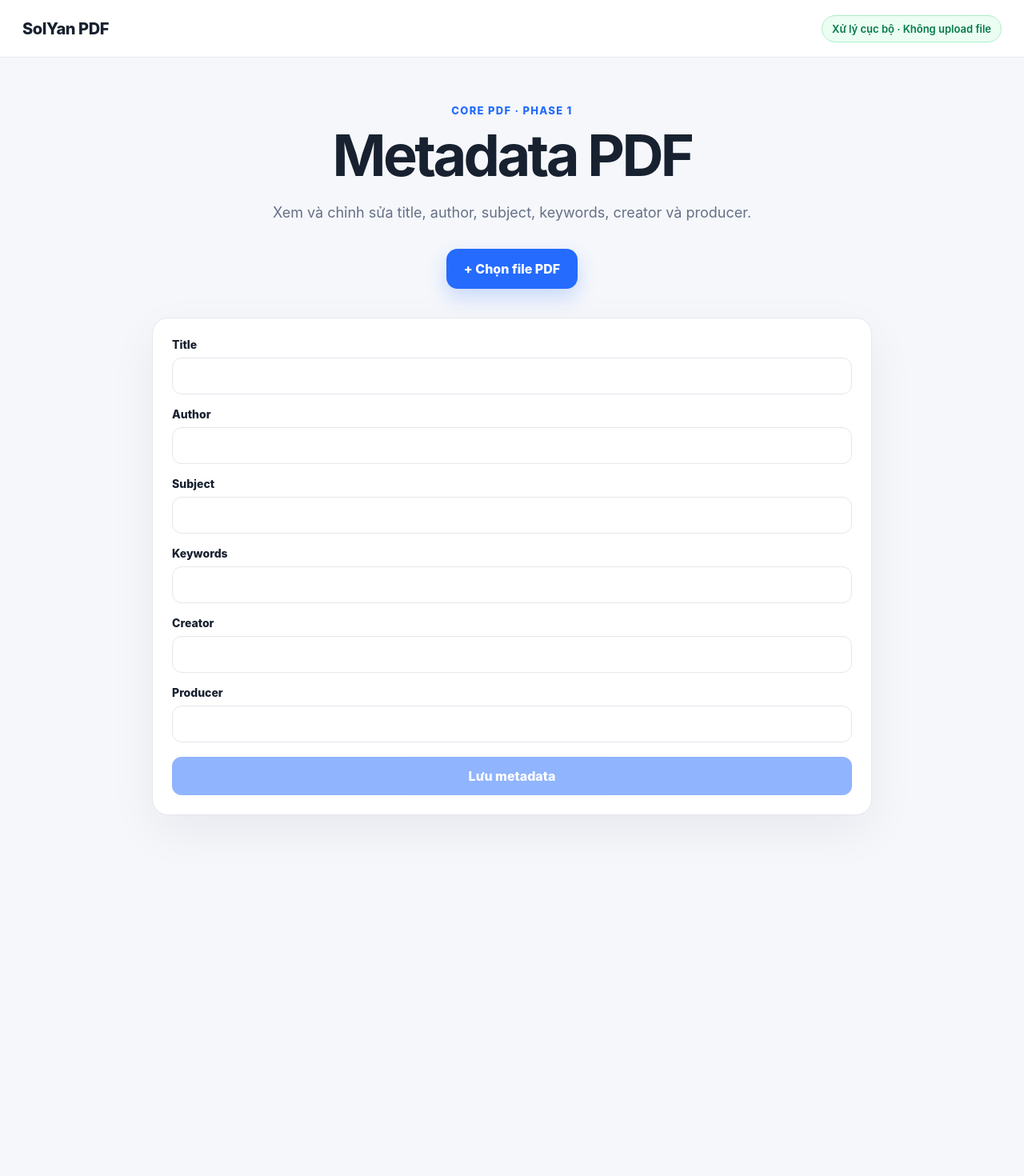
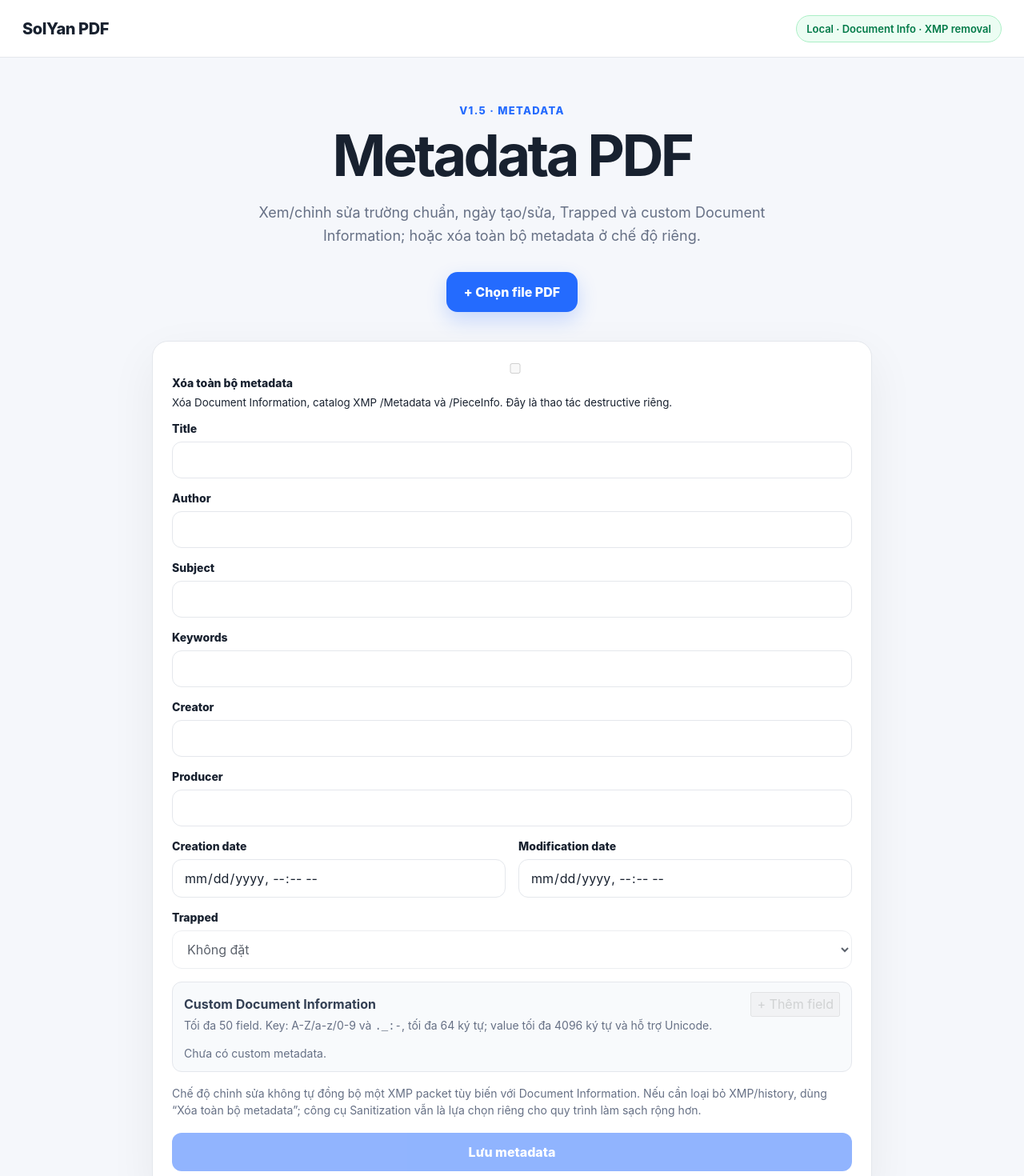
Before and after one commit to solyan842/SolYan-PDF, a Next.js app in the folder frontend/: page /metadata in a window 1280 px wide. Shown: the top 1470 px of the page at 80% size. Before the commit the page ends 1079 px from the top, so only its background shows below. Built offline with nearby package versions, Linux system fonts and the light colour scheme.

Commit message:
feat(metadata): add dates custom fields and delete-all

```diff
--- a/frontend/app/metadata/page.tsx
+++ b/frontend/app/metadata/page.tsx
@@ -3,22 +3,83 @@
 import { ChangeEvent, useState } from 'react';
 import { PDFDocument } from 'pdf-lib';
 import { downloadPdf } from '../../lib/pdf-client';
+import {
+  type CustomPdfMetadata,
+  clearAllPdfMetadata,
+  dateToLocalInput,
+  localInputToDate,
+  readCustomPdfMetadata,
+  readTrappedMetadata,
+  removeInfoKey,
+  replaceCustomPdfMetadata,
+  writeTrappedMetadata,
+} from '../../lib/pdf-metadata';
 
-type Meta = { title: string; author: string; subject: string; keywords: string; creator: string; producer: string };
-const emptyMeta: Meta = { title: '', author: '', subject: '', keywords: '', creator: '', producer: '' };
+type Meta = {
+  title: string;
+  author: string;
+  subject: string;
+  keywords: string;
+  creator: string;
+  producer: string;
+  creationDate: string;
+  modificationDate: string;
+  trapped: '' | 'True' | 'False' | 'Unknown';
+};
+
+const MAX_FILE_SIZE = 100 * 1024 * 1024;
+const MAX_CUSTOM_FIELDS = 50;
+const emptyMeta: Meta = {
+  title: '',
+  author: '',
+  subject: '',
+  keywords: '',
+  creator: '',
+  producer: '',
+  creationDate: '',
+  modificationDate: '',
+  trapped: '',
+};
+
+const STANDARD_FIELDS: Array<{ key: keyof Pick<Meta, 'title' | 'author' | 'subject' | 'keywords' | 'creator' | 'producer'>; label: string }> = [
+  { key: 'title', label: 'Title' },
+  { key: 'author', label: 'Author' },
+  { key: 'subject', label: 'Subject' },
+  { key: 'keywords', label: 'Keywords' },
+  { key: 'creator', label: 'Creator' },
+  { key: 'producer', label: 'Producer' },
+];
+
+const TWO_COLUMN_STYLE = { display: 'grid', gridTemplateColumns: 'repeat(auto-fit, minmax(220px, 1fr))', gap: 16 } as const;
 
 export default function MetadataPage() {
   const [file, setFile] = useState<File | null>(null);
   const [meta, setMeta] = useState<Meta>(emptyMeta);
+  const [custom, setCustom] = useState<CustomPdfMetadata[]>([]);
+  const [deleteAll, setDeleteAll] = useState(false);
   const [busy, setBusy] = useState(false);
   const [error, setError] = useState('');
 
   async function onFile(event: ChangeEvent<HTMLInputElement>) {
     const selected = event.target.files?.[0] ?? null;
-    setFile(selected); setError('');
-    if (!selected) { setMeta(emptyMeta); return; }
+    setFile(null);
+    setMeta(emptyMeta);
+    setCustom([]);
+    setDeleteAll(false);
+    setError('');
+    if (!selected) return;
+    if (selected.size > MAX_FILE_SIZE) {
+      setError('PDF vượt giới hạn 100 MB.');
+      event.target.value = '';
+      return;
+    }
+
     try {
       const pdf = await PDFDocument.load(await selected.arrayBuffer(), { updateMetadata: false });
+      let creationDate = '';
+      let modificationDate = '';
+      try { creationDate = dateToLocalInput(pdf.getCreationDate()); } catch {}
+      try { modificationDate = dateToLocalInput(pdf.getModificationDate()); } catch {}
       setMeta({
         title: pdf.getTitle() ?? '',
         author: pdf.getAuthor() ?? '',
@@ -26,33 +87,114 @@ export default function MetadataPage() {
         keywords: (pdf.getKeywords() ?? '').toString(),
         creator: pdf.getCreator() ?? '',
         producer: pdf.getProducer() ?? '',
+        creationDate,
+        modificationDate,
+        trapped: readTrappedMetadata(pdf),
       });
-    } catch (cause) { setError(cause instanceof Error ? cause.message : 'Không đọc được metadata.'); }
+      setCustom(readCustomPdfMetadata(pdf));
+      setFile(selected);
+    } catch (cause) {
+      setError(cause instanceof Error ? cause.message : 'Không đọc được metadata.');
+      event.target.value = '';
+    }
   }
 
-  function update<K extends keyof Meta>(key: K, value: Meta[K]) { setMeta((current) => ({ ...current, [key]: value })); }
+  function update<K extends keyof Meta>(key: K, value: Meta[K]) {
+    setMeta((current) => ({ ...current, [key]: value }));
+  }
+
+  function updateCustom(index: number, key: keyof CustomPdfMetadata, value: string) {
+    setCustom((current) => current.map((row, rowIndex) => rowIndex === index ? { ...row, [key]: value } : row));
+  }
+
+  function addCustom() {
+    if (custom.length >= MAX_CUSTOM_FIELDS) {
+      setError(`Tối đa ${MAX_CUSTOM_FIELDS} custom metadata fields.`);
+      return;
+    }
+    setCustom((current) => [...current, { key: '', value: '' }]);
+    setError('');
+  }
+
+  function removeCustom(index: number) {
+    setCustom((current) => current.filter((_, rowIndex) => rowIndex !== index));
+  }
 
   async function save() {
     if (!file) return;
-    setBusy(true); setError('');
+    setBusy(true);
+    setError('');
     try {
       const pdf = await PDFDocument.load(await file.arrayBuffer(), { updateMetadata: false });
-      pdf.setTitle(meta.title); pdf.setAuthor(meta.author); pdf.setSubject(meta.subject);
-      pdf.setKeywords(meta.keywords.split(',').map((value) => value.trim()).filter(Boolean));
-      pdf.setCreator(meta.creator); pdf.setProducer(meta.producer);
+
+      if (deleteAll) {
+        clearAllPdfMetadata(pdf);
+        downloadPdf(await pdf.save({ useObjectStreams: true }), 'solyan-metadata-removed.pdf');
+        return;
+      }
+
+      if (meta.title) pdf.setTitle(meta.title); else removeInfoKey(pdf, 'Title');
+      if (meta.author) pdf.setAuthor(meta.author); else removeInfoKey(pdf, 'Author');
+      if (meta.subject) pdf.setSubject(meta.subject); else removeInfoKey(pdf, 'Subject');
+      if (meta.creator) pdf.setCreator(meta.creator); else removeInfoKey(pdf, 'Creator');
+      if (meta.producer) pdf.setProducer(meta.producer); else removeInfoKey(pdf, 'Producer');
+
+      const keywords = meta.keywords.split(',').map((value) => value.trim()).filter(Boolean);
+      if (keywords.length) pdf.setKeywords(keywords); else removeInfoKey(pdf, 'Keywords');
+
+      const creationDate = localInputToDate(meta.creationDate, 'Creation date');
+      const modificationDate = localInputToDate(meta.modificationDate, 'Modification date');
+      if (creationDate) pdf.setCreationDate(creationDate); else removeInfoKey(pdf, 'CreationDate');
+      if (modificationDate) pdf.setModificationDate(modificationDate); else removeInfoKey(pdf, 'ModDate');
+
+      writeTrappedMetadata(pdf, meta.trapped);
+      replaceCustomPdfMetadata(pdf, custom);
       downloadPdf(await pdf.save({ useObjectStreams: true }), 'solyan-metadata.pdf');
-    } catch (cause) { setError(cause instanceof Error ? cause.message : 'Không thể lưu metadata.'); }
-    finally { setBusy(false); }
+    } catch (cause) {
+      setError(cause instanceof Error ? cause.message : 'Không thể lưu metadata.');
+    } finally {
+      setBusy(false);
+    }
   }
 
   return <main className="shell">
-    <header className="topbar"><a className="brand" href="/">SolYan PDF</a><div className="privacy-pill">Xử lý cục bộ · Không upload file</div></header>
-    <section className="hero compact-hero"><p className="eyebrow">CORE PDF · PHASE 1</p><h1>Metadata PDF</h1><p className="subtitle">Xem và chỉnh sửa title, author, subject, keywords, creator và producer.</p><label className="picker"><input type="file" accept="application/pdf,.pdf" onChange={onFile}/><span>+ Chọn file PDF</span></label></section>
+    <header className="topbar"><a className="brand" href="/">SolYan PDF</a><div className="privacy-pill">Local · Document Info · XMP removal</div></header>
+    <section className="hero compact-hero">
+      <p className="eyebrow">V1.5 · METADATA</p>
+      <h1>Metadata PDF</h1>
+      <p className="subtitle">Xem/chỉnh sửa trường chuẩn, ngày tạo/sửa, Trapped và custom Document Information; hoặc xóa toàn bộ metadata ở chế độ riêng.</p>
+      <label className="picker"><input type="file" accept="application/pdf,.pdf" onChange={onFile}/><span>+ Chọn file PDF</span></label>
+    </section>
+
     <section className="workspace form-workspace">
-      {(['title','author','subject','keywords','creator','producer'] as (keyof Meta)[]).map((key)=><label className="field" key={key}><span>{key[0].toUpperCase()+key.slice(1)}</span><input value={meta[key]} onChange={(e)=>update(key,e.target.value)} disabled={!file}/></label>)}
+      <label className="field"><span><input type="checkbox" checked={deleteAll} onChange={(event)=>setDeleteAll(event.target.checked)} disabled={!file}/> Xóa toàn bộ metadata</span><small>Xóa Document Information, catalog XMP /Metadata và /PieceInfo. Đây là thao tác destructive riêng.</small></label>
+
+      <fieldset disabled={!file || deleteAll} style={{ border: 0, padding: 0, margin: 0, display: 'grid', gap: 16 }}>
+        {STANDARD_FIELDS.map(({ key, label })=><label className="field" key={key}><span>{label}</span><input value={meta[key]} onChange={(event)=>update(key, event.target.value)} /></label>)}
+
+        <div style={TWO_COLUMN_STYLE}>
+          <label className="field"><span>Creation date</span><input type="datetime-local" value={meta.creationDate} onChange={(event)=>update('creationDate', event.target.value)}/></label>
+          <label className="field"><span>Modification date</span><input type="datetime-local" value={meta.modificationDate} onChange={(event)=>update('modificationDate', event.target.value)}/></label>
+        </div>
+
+        <label className="field"><span>Trapped</span><select value={meta.trapped} onChange={(event)=>update('trapped', event.target.value as Meta['trapped'])}><option value="">Không đặt</option><option value="Unknown">Unknown</option><option value="True">True</option><option value="False">False</option></select></label>
+
+        <div className="result-box">
+          <div style={{ display: 'flex', justifyContent: 'space-between', gap: 12, alignItems: 'center', flexWrap: 'wrap' }}><strong>Custom Document Information</strong><button type="button" className="secondary-button" onClick={addCustom}>+ Thêm field</button></div>
+          <p className="hint" style={{ marginBottom: 12 }}>Tối đa 50 field. Key: A-Z/a-z/0-9 và <code>._:-</code>, tối đa 64 ký tự; value tối đa 4096 ký tự và hỗ trợ Unicode.</p>
+          {custom.length === 0 && <p className="hint">Chưa có custom metadata.</p>}
+          {custom.map((row, index)=><div key={`${index}-${row.key}`} style={{ display: 'grid', gridTemplateColumns: 'minmax(160px, 0.8fr) minmax(220px, 1.5fr) auto', gap: 8, marginTop: 8, alignItems: 'center' }}>
+            <input aria-label={`Custom metadata key ${index + 1}`} value={row.key} maxLength={64} placeholder="Department" onChange={(event)=>updateCustom(index, 'key', event.target.value)}/>
+            <input aria-label={`Custom metadata value ${index + 1}`} value={row.value} maxLength={4096} placeholder="Engineering" onChange={(event)=>updateCustom(index, 'value', event.target.value)}/>
+            <button type="button" className="secondary-button" onClick={()=>removeCustom(index)}>Xóa</button>
+          </div>)}
+        </div>
+      </fieldset>
+
       {file && <p className="selected-file">Đã chọn: <strong>{file.name}</strong></p>}
+      <p className="hint">Chế độ chỉnh sửa không tự đồng bộ một XMP packet tùy biến với Document Information. Nếu cần loại bỏ XMP/history, dùng “Xóa toàn bộ metadata”; công cụ Sanitization vẫn là lựa chọn riêng cho quy trình làm sạch rộng hơn.</p>
       {error && <div className="error">{error}</div>}
-      <button className="merge-button" type="button" onClick={save} disabled={!file || busy}>{busy ? 'Đang lưu…' : 'Lưu metadata'}</button>
+      <button className="merge-button" type="button" onClick={save} disabled={!file || busy}>{busy ? 'Đang xử lý…' : deleteAll ? 'Xóa toàn bộ metadata' : 'Lưu metadata'}</button>
     </section>
   </main>;
 }
```
